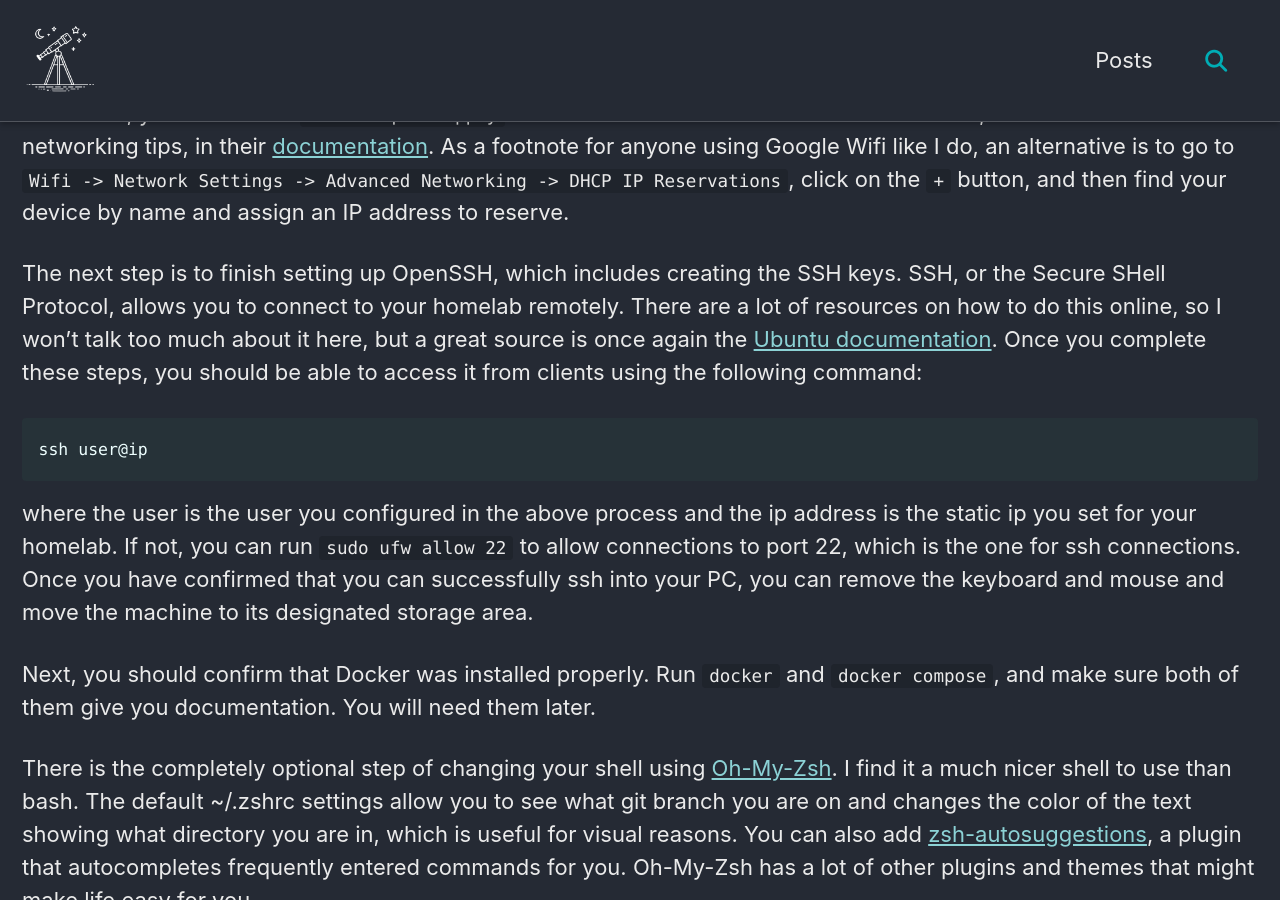
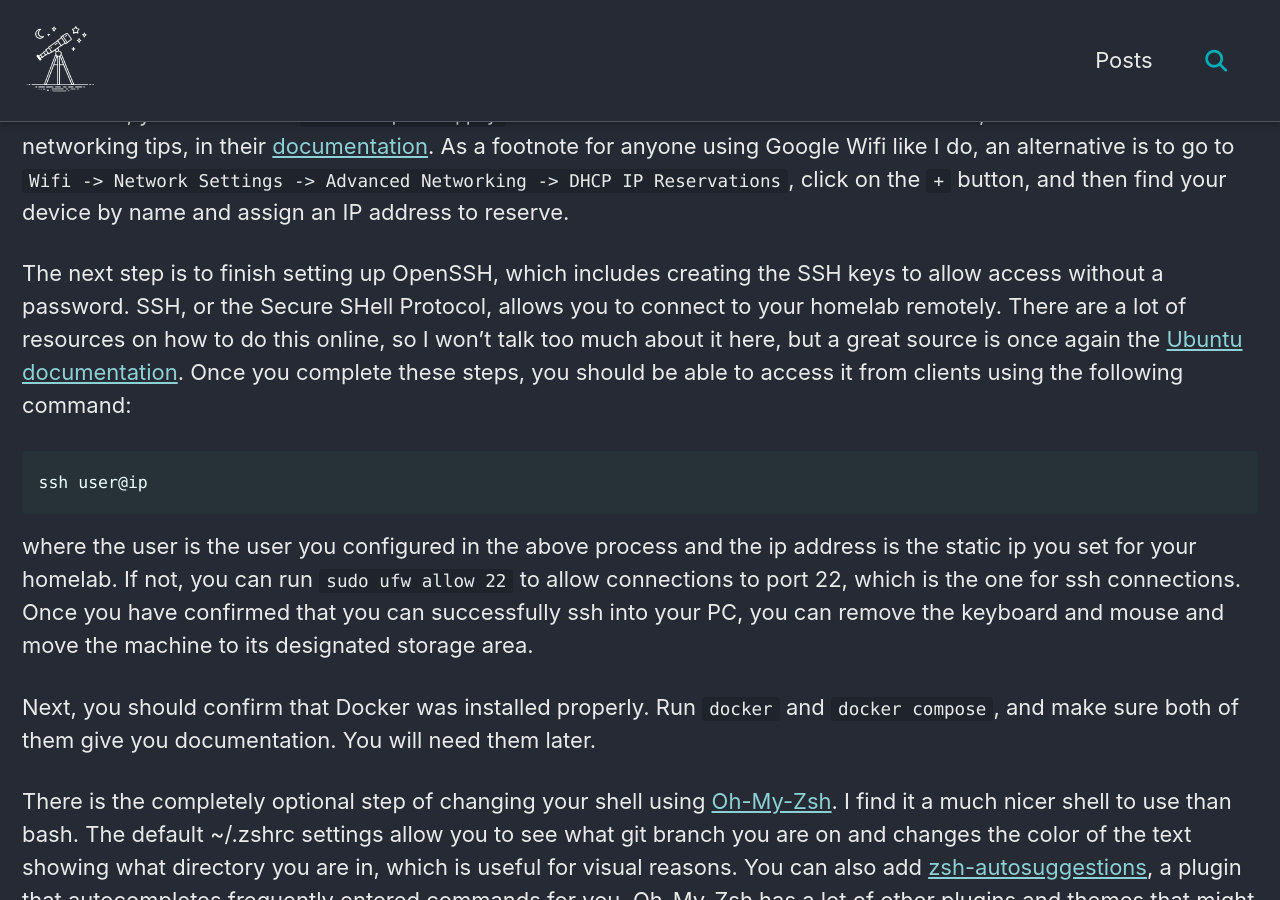
Before and after one commit to AidanV0908/aidanv0908.github.io, a Jekyll site: the page built from _posts/2025-09-26-homelab-adventures-2.markdown, in a window 1280 px wide and 900 px high, scrolled down 3606 px. Built offline with Jekyll 4.4.1, drawn with Linux system fonts in a browser that asks for light colours; cached includes are drawn as plain includes.

Commit message:
small changes to comments + change in homelab 2 post

```diff
--- a/_includes/comment.html
+++ b/_includes/comment.html
@@ -4,7 +4,7 @@
   </div>
   <div class="comment__content-wrapper">
     <h3 class="comment__author" itemprop="author" itemscope itemtype="https://schema.org/Person">
-      {% unless include.url == blank %}
+      {% unless include.url == nil or include.url == empty or include.url == "" %}
         <span itemprop="name"><a rel="external nofollow" itemprop="url" href="{{ include.url }}">{{ include.name }}</a></span>
       {% else %}
         <span itemprop="name">{{ include.name }}</span>
--- a/_posts/2025-09-26-homelab-adventures-2.markdown
+++ b/_posts/2025-09-26-homelab-adventures-2.markdown
@@ -50,7 +50,7 @@
 
 You can see that for `enp3s0`, the network interface I am using, I have a fixed private IP address. After changing this document, you should run `sudo netplan apply`. Ubuntu has a lot more information about this, as well as other networking tips, in their [documentation](https://documentation.ubuntu.com/server/explanation/networking/configuring-networks/#static-ip-address-assignment). As a footnote for anyone using Google Wifi like I do, an alternative is to go to `Wifi -> Network Settings -> Advanced Networking -> DHCP IP Reservations`, click on the `+` button, and then find your device by name and assign an IP address to reserve.
 
-The next step is to finish setting up OpenSSH, which includes creating the SSH keys. SSH, or the Secure SHell Protocol, allows you to connect to your homelab remotely. There are a lot of resources on how to do this online, so I won't talk too much about it here, but a great source is once again the [Ubuntu documentation](https://documentation.ubuntu.com/server/how-to/security/openssh-server/#install-openssh). Once you complete these steps, you should be able to access it from clients using the following command:
+The next step is to finish setting up OpenSSH, which includes creating the SSH keys to allow access without a password. SSH, or the Secure SHell Protocol, allows you to connect to your homelab remotely. There are a lot of resources on how to do this online, so I won't talk too much about it here, but a great source is once again the [Ubuntu documentation](https://documentation.ubuntu.com/server/how-to/security/openssh-server/#install-openssh). Once you complete these steps, you should be able to access it from clients using the following command:
 
     ssh user@ip
 
```
